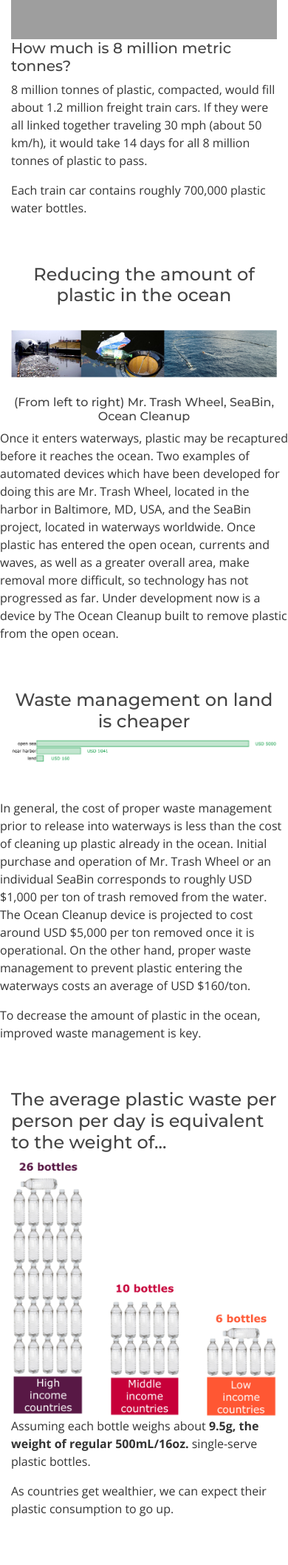
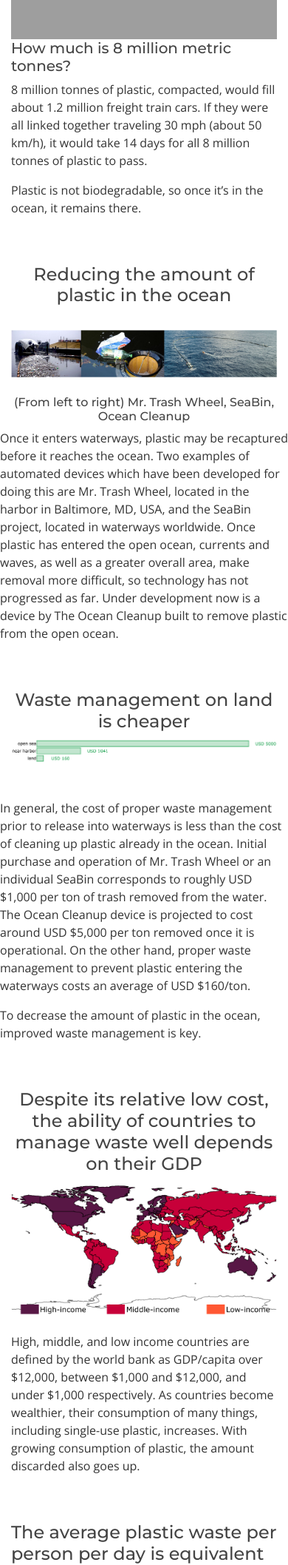
Before and after one commit to royanin/plastic_waste, a Flask app: page / in a window 390 px wide. Shown: the part 469-2584 px from the top of the page at 74% size. Run offline with Flask 2, Linux system fonts and the light colour scheme; some libraries are stand-ins or nearby versions; grey boxes are pictures that could not be loaded.

Commit message:
plastic_waste_map introduced

```diff
--- a/plastic_pollution/templates/content/index_details.html
+++ b/plastic_pollution/templates/content/index_details.html
@@ -22,7 +22,7 @@
     <div class="col-md-5">
         <h5>How much is 8 million metric tonnes?</h5>
         <p>8 million tonnes of plastic, compacted, would fill about 1.2 million freight train cars. If they were all linked together traveling 30 mph (about 50 km/h), it would take 14 days for all 8 million tonnes of plastic to pass.</p>
-        <p>Each train car contains roughly 700,000 plastic water bottles.</p>
+        <p>Plastic is not biodegradable, so once it’s in the ocean, it remains there.</p>
 
     </div>
 
@@ -69,10 +69,24 @@
 </div>
 </div>
 
+{# plastic waste map #}
+<br><br>
+<div class="container">
+<h4 class="text-center">Despite its relative low cost, the ability of countries to manage waste well depends on their GDP</h4>
+<div class="row">
+    <div class="col-md-7 text-center">
+        <img src="static/images/plastic_waste_map1.png" alt="different amount of plastic waste produced per person on average from different high-income countries" width="100%"/>
+        <br><br>
+    </div>
+    <div class="col-md-5">
+    <p>High, middle, and low income countries are defined by the world bank as GDP/capita over $12,000, between $1,000 and $12,000, and under $1,000 respectively. As countries become wealthier, their consumption of many things, including single-use plastic, increases. With growing consumption of plastic, the amount discarded also goes up.</p>
+    </div>
+
+</div>
+</div>
 
 
-
-{#plastic waste map#}
+{#plastic waste compasiron#}
 <br><br>
 <div class="container">
     <h4>The average plastic waste per person per day is equivalent to the weight of...</h4>
@@ -84,6 +98,45 @@
     <div class="col-md-5">
         <p>Assuming each bottle weighs about <b>9.5g, the weight of regular 500mL/16oz.</b> single-serve plastic bottles.</p>
         <p>As countries get wealthier, we can expect their plastic consumption to go up.</p>
+        <p>For simplicity we presented the average plastic waste per person per day by the country income cateogry. However, there is a wide variation within any particular income category. <a  data-toggle="modal" href="#exampleModal">Click here to see how plastic waste generation varies among a selected group of high-income countries.</a></p>
+        {#<button type="button" class="btn btn-primary" data-toggle="modal" data-target="#exampleModal">
+  Launch demo modal
+</button>#}
+
+        <!-- Modal -->
+<div class="modal fade" id="exampleModal" tabindex="-1" role="dialog" aria-labelledby="exampleModalLabel" aria-hidden="true">
+  <div class="modal-dialog  modal-lg" role="document">
+    <div class="modal-content">
+      <div class="modal-header">
+        <h5 class="modal-title" id="exampleModalLabel">Not everyone consumes plastic the same way</h5>
+        <button type="button" class="close" data-dismiss="modal" aria-label="Close">
+          <span aria-hidden="true">&times;</span>
+        </button>
+      </div>
+      <div class="modal-body">
+            <div class="container">
+            <div class="row">
+                <div class="col-md-12 text-center">
+                    <img src="static/images/hic_plastic_waste_variation.png" alt="different amount of plastic waste produced per person on average from different high-income countries" width="100%"/>
+
+                </div>
+            </div>
+            <br><br>
+            <div class="row">
+                <p>Plastic consumption habits of any country are tied to how welathy the population is (e.g., measured by gdp/capita), but that is only half the story. We take a closer look at the amount of plastic waste created by per person per day from a number of high-income nations, all measured in bottle equivalent units.</p>
+
+                <p>As low- and middle-income countries continue to become wealthier, their plastic consumption would likely grow, and their waste management system will struggle to keep up with the rate of consumption. The habits and the variation of individual nations would make a large difference in the amount of waste we produce in the future.</p>
+
+
+            </div>
+            </div>
+      </div>
+      <div class="modal-footer">
+        <button type="button" class="btn btn-secondary" data-dismiss="modal">Close</button>
+      </div>
+    </div>
+  </div>
+</div>
 
     </div>
 </div>
@@ -128,32 +181,6 @@
 <br><br>
 
 
-
-
-
-
-
-
-{# variation in consumption HIC #}
-<br><br>
-<div class="container">
-<h4 class="text-center">Not everyone consumes plastic the same way</h4>
-<div class="row">
-    <div class="col-md-12 text-center">
-        <img src="static/images/hic_plastic_waste_variation.png" alt="different amount of plastic waste produced per person on average from different high-income countries" width="100%"/>
-
-    </div>
-</div>
-<br><br>
-<div class="row">
-    <p>Plastic consumption habits of any country are tied to how welathy the population is (e.g., measured by gdp/capita), but that is only half the story. We take a closer look at the amount of plastic waste created by per person per day from a number of high-income nations, all measured in bottle equivalent units.</p>
-
-    <p>As low- and middle-income countries continue to become wealthier, their plastic consumption would likely grow, and their waste management system will struggle to keep up with the rate of consumption. The habits and the variation of individual nations would make a large difference in the amount of waste we produce in the future.</p>
-
-
-</div>
-</div>
-
 {#
 <div class="container">
 <div class="row">
```
Also changed, not shown: plastic_pollution/static/images/plastic_waste_map1.png.
